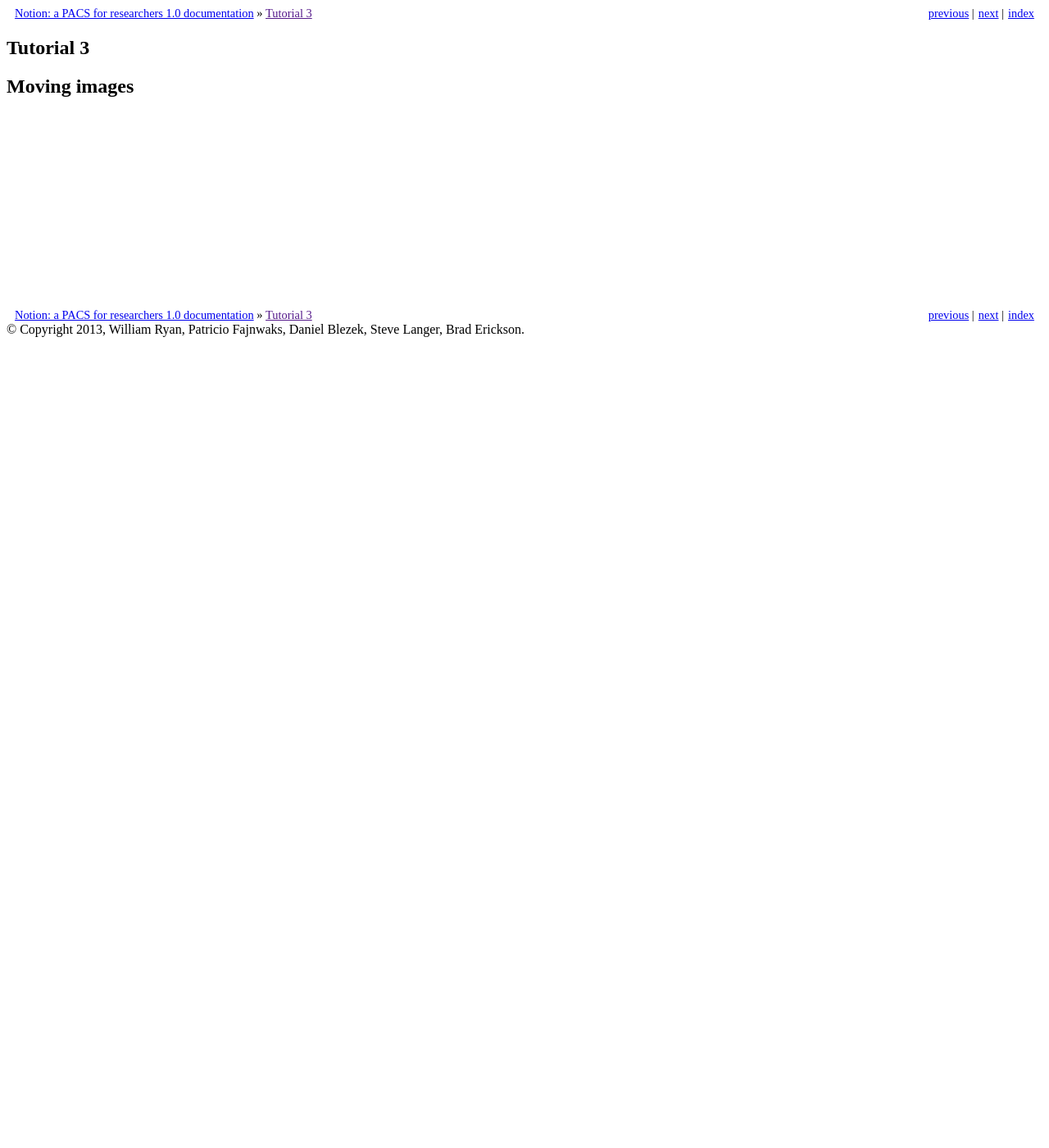
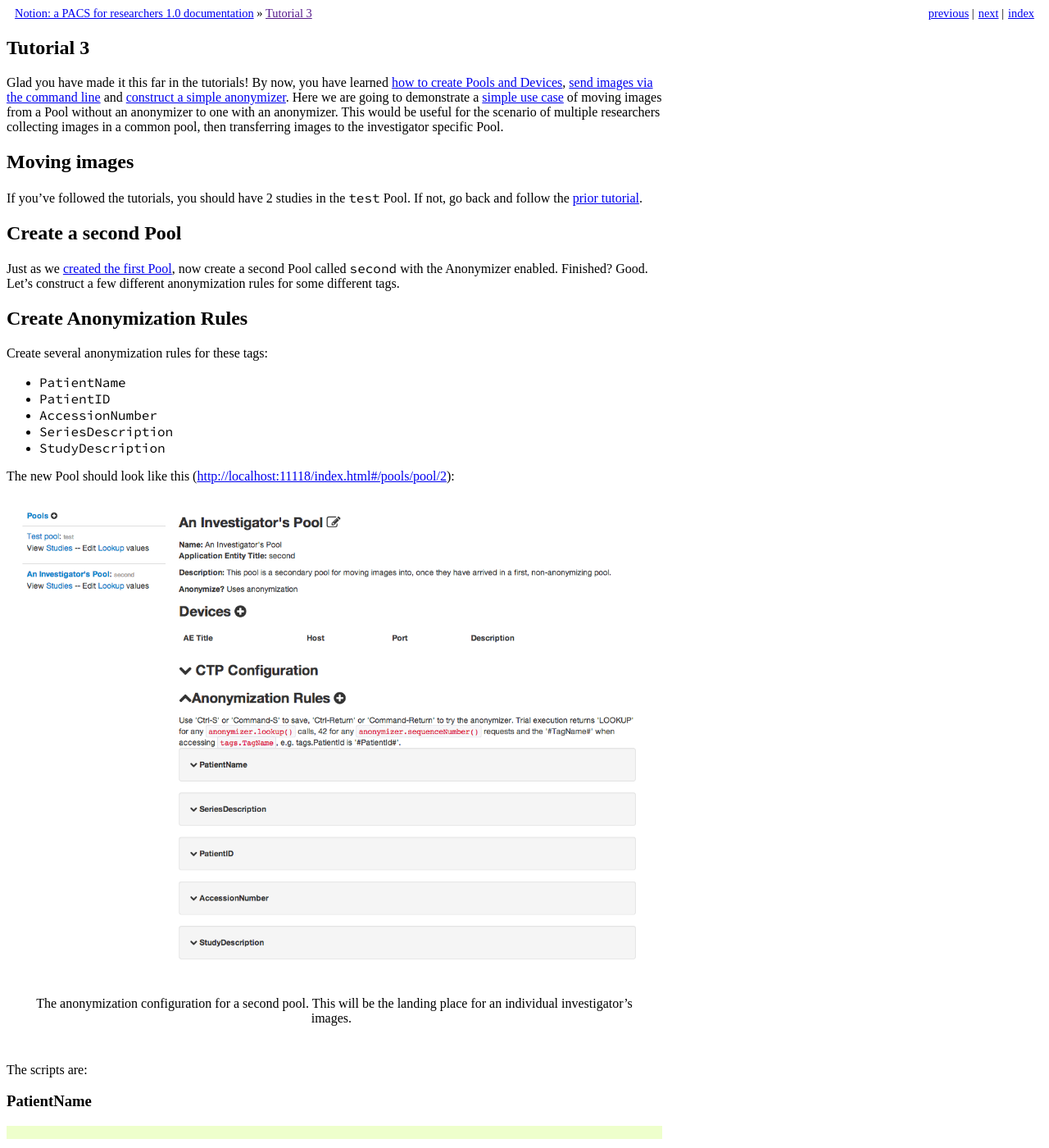
Before and after one commit to praveen12bnitt/Notion, a Sphinx documentation site: the page built from Documentation/GettingStarted/moving_images.rst, in a window 1280 px wide and 1400 px high. Shown: the whole window at 82% size. Built offline with Sphinx 7.4.7, drawn with Linux system fonts in a browser that asks for light colours.

Commit message:
New image and more documentation on moving images

```diff
--- a/Documentation/GettingStarted/getting_started.rst
+++ b/Documentation/GettingStarted/getting_started.rst
@@ -10,6 +10,8 @@ Getting started with Notion is straightforward.  After :ref:`installation <Insta
    :align: center
 
 The goal of this tutorial is to introduce several of Notion's concepts including :ref:`Pools`, :ref:`Devices`, and :ref:`Anonymization`.  Once a simple :ref:`Pool <Pools>` is configured, test images will be sent to the Pool, both with and without anonymization.  The second step will be to move images between two pools to simulate the :ref:`multi-researcher / multi-pool <MultiResearcherUseCase>`.
+
+.. _CreateAPool:
 
 Create a Pool
 -------------
@@ -67,6 +69,8 @@ Our Device list will look like this:
 
 .. image:: /images/device_list.png
 	:align: center
+
+.. _SendImagesToAPool:
 
 Sending images to the Pool
 --------------------------
--- a/Documentation/GettingStarted/moving_images.rst
+++ b/Documentation/GettingStarted/moving_images.rst
@@ -5,5 +5,40 @@
 Tutorial 3
 ==========
 
+Glad you have made it this far in the tutorials!  By now, you have learned :ref:`how to create Pools and Devices<CreateAPool>`, :ref:`send images via the command line <SendImagesToAPool>` and :ref:`construct a simple anonymizer <AnonymizationIntro>`.  Here we are going to demonstrate a :ref:`simple use case <MultiResearcherUseCase>` of moving images from a Pool without an anonymizer to one with an anonymizer.  This would be useful for the scenario of multiple researchers collecting images in a common pool, then transferring images to the investigator specific Pool.
+
 Moving images
--------------
+^^^^^^^^^^^^^
+
+If you've followed the tutorials, you should have 2 studies in the :tt:`test` Pool.  If not, go back and follow the :ref:`prior tutorial <AnonymizationIntro>`.
+
+Create a second Pool
+^^^^^^^^^^^^^^^^^^^^
+
+Just as we :ref:`created the first Pool <CreateAPool>`, now create a second Pool called :tt:`second` with the Anonymizer enabled.  Finished?  Good.  Let's construct a few different anonymization rules for some different tags.
+
+Create Anonymization Rules
+^^^^^^^^^^^^^^^^^^^^^^^^^^
+
+Create several anonymization rules for these tags:
+
+* :tt:`PatientName`
+* :tt:`PatientID`
+* :tt:`AccessionNumber`
+* :tt:`SeriesDescription`
+* :tt:`StudyDescription`
+
+The new Pool should look like this (http://localhost:11118/index.html#/pools/pool/2):
+
+.. figure:: /images/second_pool.png
+	:width: 768
+	:align: center
+
+	The anonymization configuration for a second pool.  This will be the landing place for an individual investigator's images.
+
+The scripts are:
+
+PatientName
+"""""""""""
+
+.. code-block:: javascript
```
Also changed, not shown: Documentation/images/second_pool.png (added).
